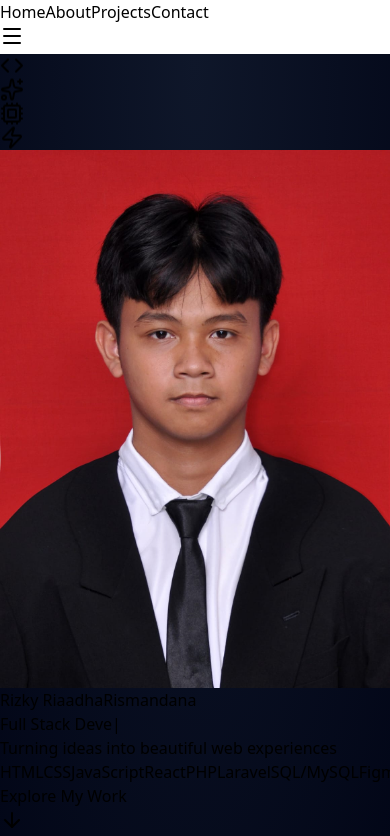
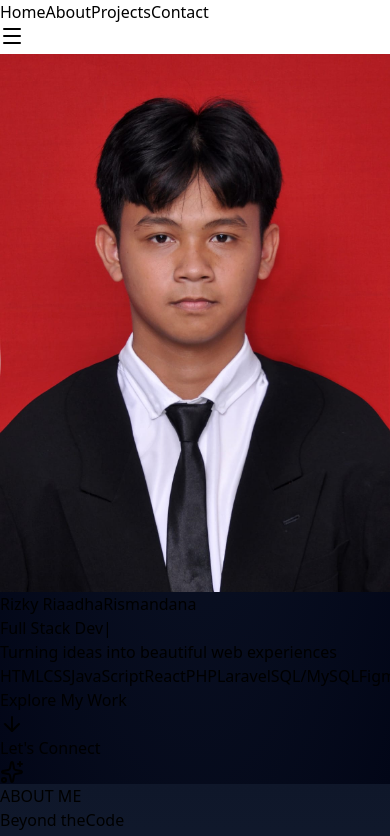
Before and after one commit to loopkyy/portofolio, a React (Vite) app: page / in a window 390 px wide. Shown: the top 836 px of the page. Built offline with nearby package versions, Linux system fonts and the light colour scheme.

Commit message:
Improve Hero section responsiveness

```diff
--- a/src/components/Hero.jsx
+++ b/src/components/Hero.jsx
@@ -10,155 +10,130 @@ export default function Hero() {
 
   // Typewriter effect
   useEffect(() => {
+    let timer;
+
     if (isDeleting) {
       if (text === '') {
         setIsDeleting(false);
         setCurrentIndex((prevIndex) => (prevIndex + 1) % fullText.length);
       } else {
-        setTimeout(() => {
+        timer = setTimeout(() => {
           setText(text.substring(0, text.length - 1));
         }, 50);
       }
     } else {
       if (text === fullText) {
-        setTimeout(() => setIsDeleting(true), 2000);
+        timer = setTimeout(() => setIsDeleting(true), 2000);
       } else {
-        setTimeout(() => {
+        timer = setTimeout(() => {
           setText(fullText.substring(0, text.length + 1));
         }, 100);
       }
     }
-  }, [text, isDeleting]);
 
-  // Floating elements effect
-  const FloatingElement = ({ Icon, top, left, delay }) => (
-    <div
-      className="absolute hidden lg:block"
-      style={{
-        top: `${top}%`,
-        left: `${left}%`,
-        animationDelay: `${delay}s`
-      }}
-    >
-      <div className="relative">
-        <div className="absolute inset-0 bg-gradient-to-r from-purple-500/20 to-pink-500/20 rounded-full blur-xl animate-pulse"></div>
-        <Icon className="relative w-10 h-10 text-purple-400 animate-float" />
-      </div>
-    </div>
-  );
+    return () => clearTimeout(timer);
+  }, [text, isDeleting, fullText]);
 
   return (
     <section
       id="home"
-      className="relative min-h-screen flex items-center justify-center px-6 pt-16 overflow-hidden"
+      className="relative min-h-screen flex items-center justify-center px-4 sm:px-6 pt-16 md:pt-20 overflow-hidden"
       style={{
         background: 'radial-gradient(ellipse at top, #0f172a 0%, #020617 100%)'
       }}
     >
-      {/* Animated background elements */}
       <div className="absolute inset-0">
-        {/* Grid pattern */}
         <div
-          className="absolute inset-0 opacity-5"
+          className="absolute inset-0 opacity-3 md:opacity-5"
           style={{
-            backgroundImage: `linear-gradient(to right, #3b82f6 1px, transparent 1px),
-                            linear-gradient(to bottom, #3b82f6 1px, transparent 1px)`,
-            backgroundSize: '50px 50px'
+            backgroundImage: `linear-gradient(to right, #1e427d  0px, transparent 1px),
+                            linear-gradient(to bottom, #1e427d 0px, transparent 1px)`,
+            backgroundSize: '40px 40px'
           }}
         />
 
-        {/* Gradient orbs */}
-        <div className="absolute top-1/4 left-1/4 w-96 h-96 bg-purple-900/20 rounded-full blur-3xl animate-pulse"></div>
-        <div className="absolute bottom-1/4 right-1/4 w-96 h-96 bg-cyan-900/20 rounded-full blur-3xl animate-pulse delay-1000"></div>
+        <div className="absolute top-1/4 left-1/4 w-48 h-48 md:w-96 md:h-96 bg-purple-900/20 rounded-full blur-3xl"></div>
+        <div className="absolute bottom-1/4 right-1/4 w-48 h-48 md:w-96 md:h-96 bg-cyan-900/20 rounded-full blur-3xl"></div>
       </div>
 
-      {/* Floating icons */}
-      <FloatingElement Icon={Code} top={20} left={10} delay={0} />
-      <FloatingElement Icon={Sparkles} top={30} left={85} delay={0.5} />
-      <FloatingElement Icon={Cpu} top={70} left={15} delay={1} />
-      <FloatingElement Icon={Zap} top={60} left={80} delay={1.5} />
-
-      <div className="relative max-w-6xl mx-auto text-center z-10">
-        {/* Profile photo with glow effect */}
-        <div className="mb-8 relative">
-          <div className="absolute inset-0 mx-auto w-40 h-40 bg-gradient-to-r from-purple-600 via-pink-600 to-cyan-600 rounded-full blur-xl opacity-70 animate-pulse"></div>
+      <div className="relative max-w-6xl mx-auto text-center z-10 px-4">
+        {/* Profile photo */}
+        <div className="mb-6 md:mb-8 relative">
+          <div className="absolute inset-0 mx-auto w-32 h-32 md:w-40 md:h-40 bg-gradient-to-r from-purple-600 via-pink-600 to-cyan-600 rounded-full blur-xl opacity-60 md:opacity-70"></div>
           <div className="relative">
             <img
               src={profilePhoto}
               alt="Rizky"
-              className="w-36 h-36 mx-auto rounded-full object-cover border-4 border-gray-800 shadow-2xl hover:scale-105 transition-all duration-500 hover:rotate-3 hover:border-purple-500/50"
+              className="w-28 h-28 md:w-36 md:h-36 mx-auto rounded-full object-cover border-4 border-gray-800 shadow-2xl hover:scale-105 transition-all duration-500 hover:rotate-3 hover:border-purple-500/50"
             />
             {/* Status indicator */}
-            <div className="absolute bottom-4 right-[calc(50%-72px)] w-4 h-4 bg-emerald-500 rounded-full border-2 border-gray-900 animate-ping"></div>
-            <div className="absolute bottom-4 right-[calc(50%-72px)] w-4 h-4 bg-emerald-500 rounded-full border-2 border-gray-900"></div>
+            <div className="absolute bottom-3 md:bottom-4 right-[calc(50%-56px)] md:right-[calc(50%-72px)] w-3 h-3 md:w-4 md:h-4 bg-emerald-500 rounded-full border-2 border-gray-900"></div>
           </div>
         </div>
 
-        {/* Name with gradient */}
-        <h1 className="text-4xl md:text-6xl lg:text-7xl font-bold mb-4 leading-tight">
+        {/* Name with gradient*/}
+        <h1 className="text-3xl sm:text-4xl md:text-5xl lg:text-6xl xl:text-7xl font-bold mb-3 md:mb-4 leading-tight">
           <span className="block bg-gradient-to-r from-gray-200 via-gray-300 to-gray-200 bg-clip-text text-transparent">
             Rizky Riaadha
           </span>
-          <span className="block bg-gradient-to-r from-purple-400 via-pink-400 to-cyan-400 bg-clip-text text-transparent animate-gradient">
+          <span className="block bg-gradient-to-r from-purple-400 via-pink-400 to-cyan-400 bg-clip-text text-transparent mt-1 md:mt-2">
             Rismandana
           </span>
         </h1>
 
-        {/* Animasi role text */}
-        <div className="mb-8">
-          <p className="text-2xl md:text-3xl font-mono text-gray-300 mb-2 min-h-[2.5rem]">
+        {/* Animated role text */}
+        <div className="mb-6 md:mb-8">
+          <div className="text-xl sm:text-2xl md:text-3xl font-mono text-gray-300 mb-2 min-h-[1.75rem] md:min-h-[2.5rem]">
             {text}
             <span className="animate-pulse">|</span>
-          </p>
-          <p className="text-lg md:text-xl text-gray-400 max-w-3xl mx-auto leading-relaxed">
+          </div>
+          <p className="text-base sm:text-lg md:text-xl text-gray-400 max-w-2xl md:max-w-3xl mx-auto leading-relaxed px-2">
             Turning <span className="text-cyan-400 font-medium">ideas</span>{' '}into{' '}
             <span className="text-pink-400 font-medium">beautiful web experiences</span>
           </p>
         </div>
 
         {/* Tech stack tags */}
-        <div className="flex flex-wrap justify-center gap-3 mb-10 max-w-2xl mx-auto">
+        <div className="flex flex-wrap justify-center gap-2 md:gap-3 mb-8 md:mb-10 max-w-xl md:max-w-2xl mx-auto px-2">
           {['HTML', 'CSS', 'JavaScript', 'React', 'PHP', 'Laravel', 'SQL/MySQL', 'Figma', 'Canva'].map((tech, index) => (
             <span
               key={tech}
-              className="px-4 py-2 rounded-full text-sm font-medium bg-gray-800/50 backdrop-blur-sm border border-gray-700/50 text-gray-300 hover:border-purple-500/50 hover:text-white transition-all duration-300 hover:scale-105"
-              style={{ animationDelay: `${index * 0.1}s` }}
+              className="px-3 py-1.5 md:px-4 md:py-2 rounded-full text-xs md:text-sm font-medium bg-gray-800/50 backdrop-blur-sm border border-gray-700/50 text-gray-300 hover:border-purple-500/50 hover:text-white transition-all duration-300 active:scale-95 md:hover:scale-105"
             >
               {tech}
             </span>
           ))}
         </div>
 
-        {/* CTA Buttons */}
-        <div className="flex flex-col sm:flex-row gap-4 justify-center items-center mb-16">
+        {/* CTA Buttons*/}
+        <div className="flex flex-col sm:flex-row gap-3 md:gap-4 justify-center items-center mb-12 md:mb-16 px-2">
           <a
             href="#projects"
-            className="group relative px-8 py-4 rounded-xl font-semibold text-lg overflow-hidden"
+            className="group relative w-full sm:w-auto px-6 py-3 md:px-8 md:py-4 rounded-xl font-semibold text-base md:text-lg overflow-hidden"
           >
             <div className="absolute inset-0 bg-gradient-to-r from-purple-600 to-pink-600 group-hover:from-purple-700 group-hover:to-pink-700 transition-all duration-300"></div>
             <div className="absolute inset-0 bg-gradient-to-r from-purple-600 to-cyan-600 opacity-0 group-hover:opacity-100 transition-all duration-300"></div>
-            <span className="relative flex items-center gap-2">
+            <span className="relative flex items-center justify-center gap-2">
               Explore My Work
-              <ArrowDown className="w-5 h-5 group-hover:translate-y-1 transition-transform" />
+              <ArrowDown className="w-4 h-4 md:w-5 md:h-5 group-hover:translate-y-1 transition-transform" />
             </span>
           </a>
 
           <a
             href="#contact"
-            className="group px-8 py-4 rounded-xl font-semibold text-lg border-2 border-gray-700 hover:border-cyan-500/50 text-gray-300 hover:text-white transition-all duration-300 hover:bg-gray-800/30 backdrop-blur-sm"
+            className="group w-full sm:w-auto px-6 py-3 md:px-8 md:py-4 rounded-xl font-semibold text-base md:text-lg border-2 border-gray-700 hover:border-cyan-500/50 text-gray-300 hover:text-white transition-all duration-300 active:bg-gray-800/30 md:hover:bg-gray-800/30 backdrop-blur-sm"
           >
-            <span className="flex items-center gap-2">
+            <span className="flex items-center justify-center gap-2">
               Let's Connect
-              <Sparkles className="w-5 h-5 group-hover:rotate-180 transition-transform duration-500" />
+              <Sparkles className="w-4 h-4 md:w-5 md:h-5 group-hover:rotate-180 transition-transform duration-500" />
             </span>
           </a>
         </div>
-
-        {/* Scroll indicator */}
-        <div className="absolute bottom-8 left-1/2 transform -translate-x-1/2">
+        {/* Scroll Down Indicator */}
+        <div className="absolute bottom-4 md:bottom-8 left-1/2 transform -translate-x-1/2">
           <div className="animate-bounce">
-            <div className="w-6 h-10 border-2 border-gray-600 rounded-full flex justify-center">
-              <div className="w-1 h-3 bg-gradient-to-b from-purple-400 to-cyan-400 rounded-full mt-2 animate-scroll"></div>
+            <div className="w-5 h-8 md:w-6 md:h-10 border-2 border-gray-600 rounded-full flex justify-center">
+              <div className="w-1 h-2 md:w-1 md:h-3 bg-gradient-to-b from-purple-400 to-cyan-400 rounded-full mt-1 md:mt-2 animate-scroll"></div>
             </div>
           </div>
         </div>
```
